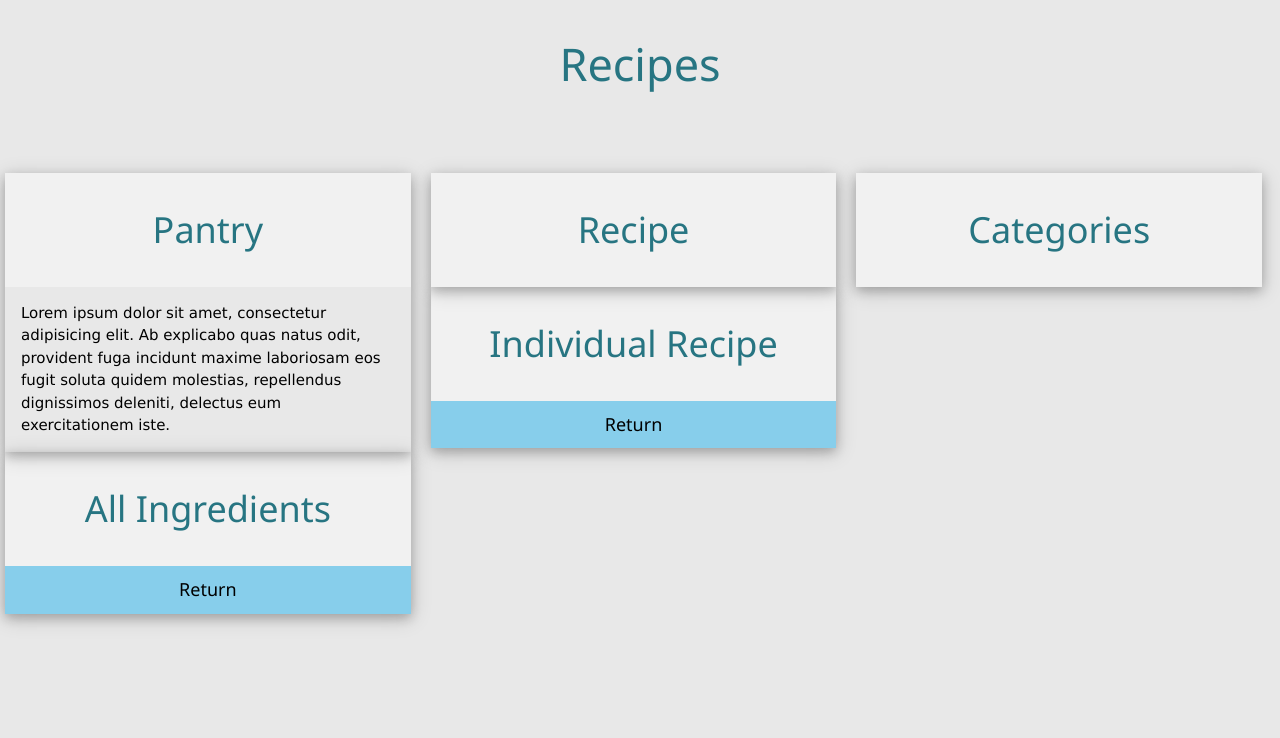
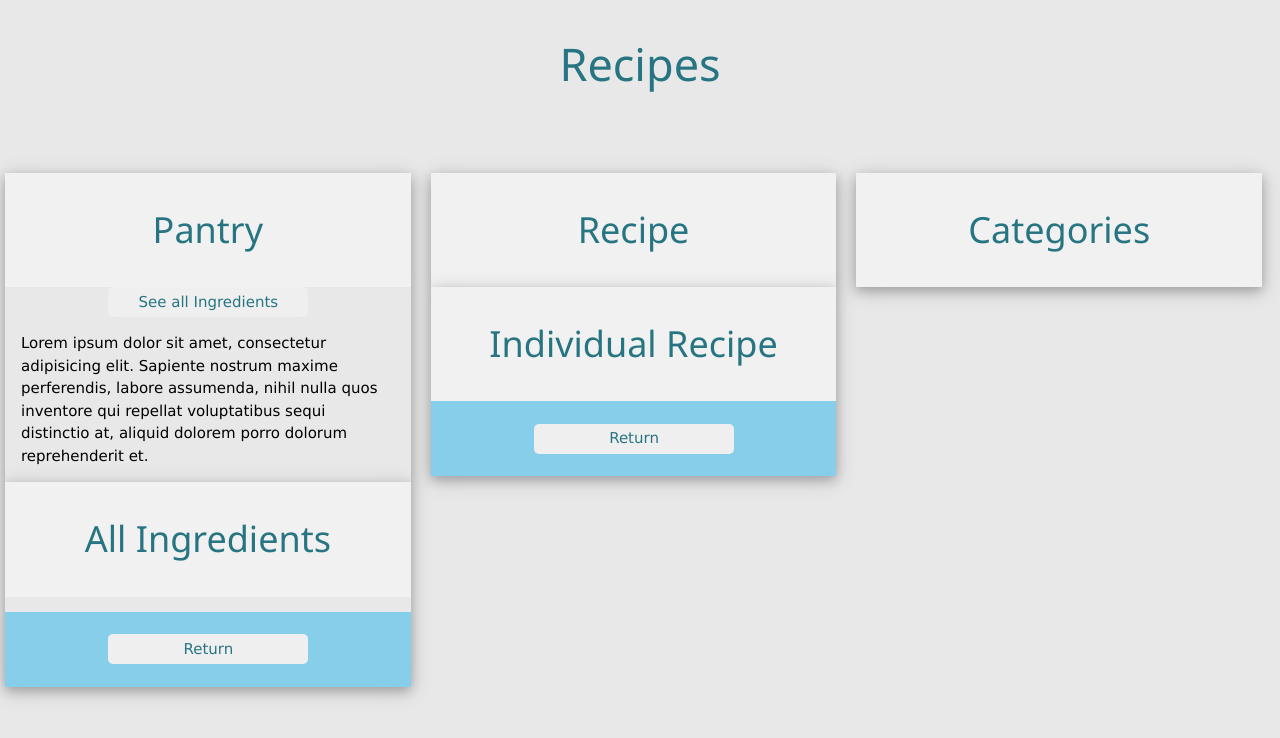
Before and after one commit to ai9388/RecipeDatabase, a PHP site: page /home.html in a window 1280 px wide. Shown: the top 738 px of the page. Run offline with PHP 8.4, Linux system fonts and the light colour scheme.

Commit message:
added button hovers and more text containers

```diff
--- a/home.html
+++ b/home.html
@@ -20,8 +20,13 @@
         <header class="w3-container w3-light-gray">
           <h1><center>Pantry</center></h1>
         </header>
+
         <div class="w3-container">
-          <p>Lorem ipsum dolor sit amet, consectetur adipisicing elit. Ab explicabo quas natus odit, provident fuga incidunt maxime laboriosam eos fugit soluta quidem molestias, repellendus dignissimos deleniti, delectus eum exercitationem iste.</p>
+          <center><button id="seeAllIngredients" >See all Ingredients</button></center>
+        </div>
+
+        <div class="w3-container" id="currentUserPantry">
+          <p>Lorem ipsum dolor sit amet, consectetur adipisicing elit. Sapiente nostrum maxime perferendis, labore assumenda, nihil nulla quos inventore qui repellat voluptatibus sequi distinctio at, aliquid dolorem porro dolorum reprehenderit et.</p>
         </div>
 
       </div>
@@ -31,9 +36,12 @@
         <header class="w3-container w3-light-gray">
           <h1><center>All Ingredients</center></h1>
         </header>
+        <p id="ingredients "></p>
 
         <footer class="w3-container w3-light-blue">
-          <h5><center>Return</center></h5>
+          <br>
+          <center><button id="returnFromIngredToPantry">Return</button></center>
+          <br>
         </footer>
       </div>
 
@@ -55,7 +63,9 @@
         </header>
 
         <footer class="w3-container w3-light-blue">
-          <h5><center>Return</center></h5>
+          <br>
+          <center><button id="returnFromIndivToRecipe">Return</button></center>
+          <br>
         </footer>
       </div>
     </div>
--- a/homeStyle.css
+++ b/homeStyle.css
@@ -39,13 +39,13 @@ body {
     margin: 0 -5px;
 }
 
-/*
+
 .row:after {
     content: "";
     display: table;
     clear: both;
 }
-*/
+
 
 #pantryCard {
     top: 0;
@@ -59,7 +59,7 @@ body {
     top: 0;
     left: 0;
     position: relative;
-    z-index: -1;
+    z-index: 1;
 }
 
 
@@ -71,7 +71,7 @@ body {
 
 #individualRecipe {
     position: relative;
-    z-index: -1;
+    z-index: 1;
 }
 
 
@@ -79,3 +79,19 @@ body {
     position: relative;
     z-index: 1;
 }
+
+button {
+    width: 200px;
+    height: 30px;
+    border: none;
+    border-radius: 5px;
+    padding-left: 7px;
+    color: #277582;
+    cursor: pointer;
+}
+
+
+button:hover {
+    background-color: #838383;
+    color: #ffffff;
+}
--- a/logIn.html
+++ b/logIn.html
@@ -38,13 +38,13 @@ function validateForm(){
   var usernameBool = true;
   var passwordBool = true;
 
-  if ( username == "" || username == "" || username == null ) {
+  if ( username == "" || username == " " || username == null ) {
       alert("Username must be filled out");
       login.Uname.focus();
       usernameBool = false;
   }
 
-  if ( password == "" || password == "" || password == null ) {
+  if ( password == "" || password == " " || password == null ) {
       alert("Password must be filled out");
       login.Pass.focus();
       passwordBool = false;
@@ -55,7 +55,7 @@ function validateForm(){
   } else {
     // all is good and we can move onto the actual website
     // we must also send this to the database to verify
-    location.href="index.html";
+    location.href="home.html";
   }
 }
 
```
Also changed, not shown: style.css (+9 -3 lines).
